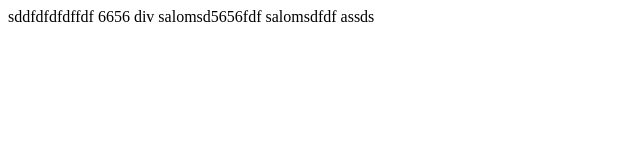
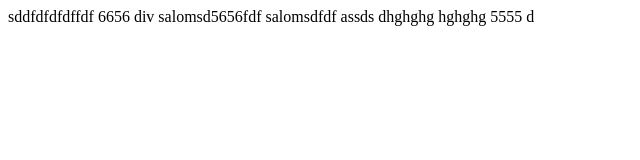
Before and after one commit to ShohruxM/github, a plain HTML site: page index.html in a window 1280 px wide. Shown: the whole page, without its empty margins (0-640 px from the left). Drawn offline with Linux system fonts and the light colour scheme.

```diff
--- a/index.html
+++ b/index.html
@@ -11,5 +11,8 @@
     salomsd5656fdf
      salomsdfdf
     assds
-</body>
+    dhghghg
+    hghghg
+    5555
+</body>d
 </html>
```
